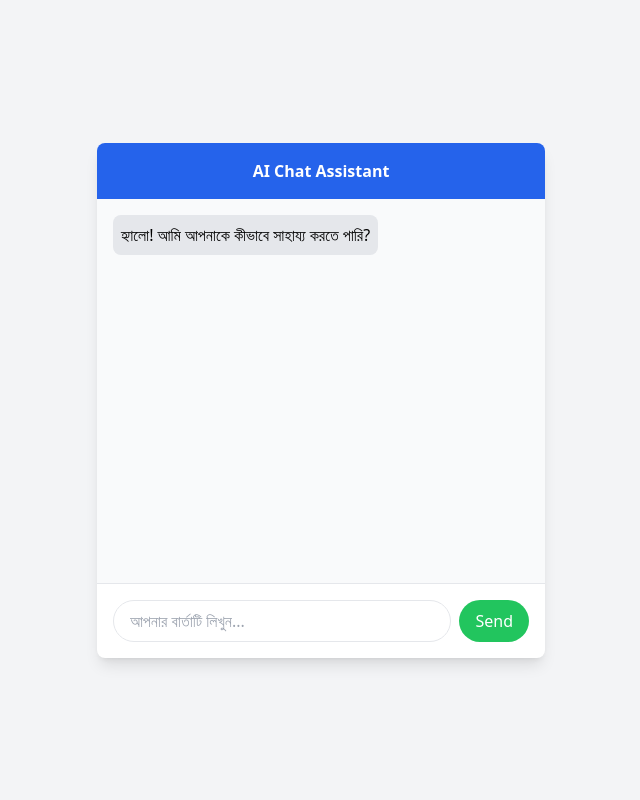
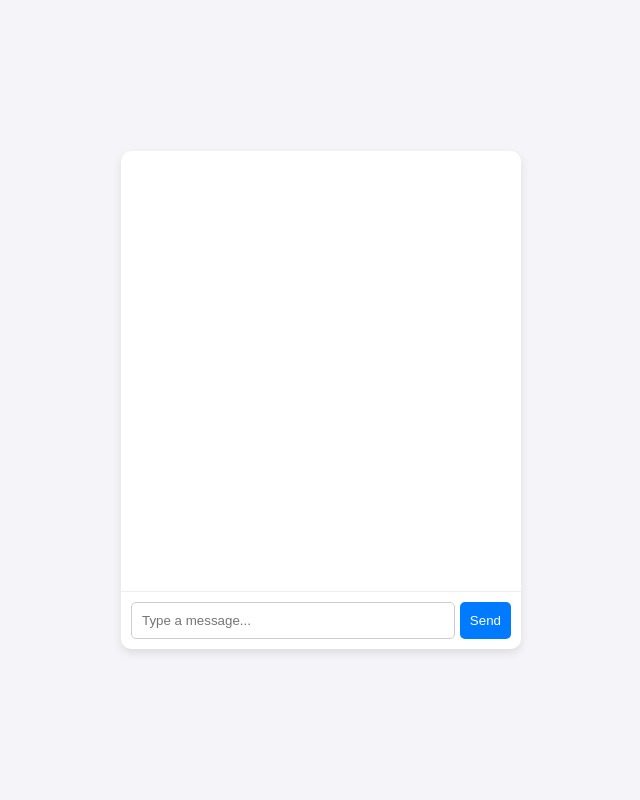
Before and after one commit to ayanmondal809811-lab/Annapurna-Tech, a Flask app: page / in a window 1280 px wide. Shown: the whole page, without its empty margins (319-959 px from the left). Run offline with Flask 3, Linux system fonts and the light colour scheme; some libraries are stand-ins or nearby versions.

Commit message:
Add files via upload

```diff
--- a/app.py
+++ b/app.py
@@ -1,10 +1,10 @@
+from flask import Flask, render_template, request, jsonify
 import requests
-from flask import Flask, render_template, request, jsonify
 
 app = Flask(__name__)
 
-# সঠিক Production URL (test ছাড়া)
-N8N_WEBHOOK_URL = "https://ayanmondal10100.app.n8n.cloud/webhook/chat-bot"
+# n8n Webhook URL (Render-e upload korar por ekhane n8n er URL ta bosiye dibe)
+N8N_WEBHOOK_URL = "YOUR_N8N_WEBHOOK_URL_HERE"
 
 @app.route('/')
 def index():
@@ -14,18 +14,18 @@ def index():
 def chat():
     user_message = request.json.get("message")
 
+    if not user_message:
+        return jsonify({"error": "No message provided"}), 400
+
     try:
-        # n8n-এ ডেটা পাঠানো হচ্ছে
+        # n8n-e data pathano hochhe
         response = requests.post(N8N_WEBHOOK_URL, json={"message": user_message})
+        data = response.json()
 
-        # যদি n8n থেকে খালি বা ভুল রেসপন্স আসে তা হ্যান্ডেল করা
-        if response.status_code == 200:
-            return jsonify(response.json())
-        else:
-            return jsonify({"output": "Error: n8n থেকে সঠিক উত্তর পাওয়া যায়নি।"})
+        # n8n theke asha reply return kora hochhe
+        return jsonify({"reply": data.get("output", "Sorry, I couldn't understand that.")})
+    except Exception as e:
+        return jsonify({"reply": "Error connecting to AI server."}), 500
 
-    except Exception as e:
-        return jsonify({"output": f"Error: {str(e)}"})
-
-if __name__ == "__main__":
-    app.run(host='0.0.0.0', port=10000)
+if __name__ == '__main__':
+    app.run(debug=True)
--- a/templates/index.html
+++ b/templates/index.html
@@ -1,49 +1,52 @@
 <!DOCTYPE html>
-<html lang="bn">
+<html lang="en">
 <head>
     <meta charset="UTF-8">
     <meta name="viewport" content="width=device-width, initial-scale=1.0">
-    <title>AI Chat Assistant</title>
-    <script src="https://cdn.tailwindcss.com"></script>
+    <title>AI Chatbot</title>
+    <style>
+        body { font-family: Arial, sans-serif; background: #f4f4f9; display: flex; justify-content: center; align-items: center; height: 100vh; margin: 0; }
+        .chat-container { width: 400px; background: white; border-radius: 10px; box-shadow: 0 4px 10px rgba(0,0,0,0.1); overflow: hidden; }
+        #chat-box { height: 400px; overflow-y: auto; padding: 20px; border-bottom: 1px solid #eee; }
+        .message { margin-bottom: 15px; }
+        .user { text-align: right; color: blue; }
+        .bot { text-align: left; color: green; }
+        .input-area { display: flex; padding: 10px; }
+        input { flex: 1; padding: 10px; border: 1px solid #ccc; border-radius: 5px; outline: none; }
+        button { padding: 10px; background: #007bff; color: white; border: none; border-radius: 5px; margin-left: 5px; cursor: pointer; }
+    </style>
 </head>
-<body class="bg-gray-100 h-screen flex items-center justify-center">
-    <div class="w-full max-w-md bg-white rounded-lg shadow-lg overflow-hidden">
-        <div class="bg-blue-600 p-4 text-white text-center font-bold">AI Chat Assistant</div>
-        <div id="chat-box" class="h-96 overflow-y-auto p-4 space-y-4 bg-gray-50">
-            <div class="text-left bg-gray-200 p-2 rounded-lg inline-block max-w-[80%]">
-                হ্যালো! আমি আপনাকে কীভাবে সাহায্য করতে পারি?
-            </div>
-        </div>
-        <div class="p-4 border-t flex gap-2">
-            <input type="text" id="user-input" class="flex-1 border rounded-full px-4 py-2 focus:outline-none focus:ring-2 focus:ring-blue-500" placeholder="আপনার বার্তাটি লিখুন...">
-            <button onclick="sendMessage()" class="bg-green-500 text-white px-4 py-2 rounded-full hover:bg-green-600">Send</button>
+<body>
+
+<div class="chat-container">
+    <div id="chat-box"></div>
+    <div class="input-area">
+        <input type="text" id="user-input" placeholder="Type a message...">
+        <button onclick="sendMessage()">Send</button>
     </div>
 </div>
 
 <script>
     async function sendMessage() {
-            const input = document.getElementById('user-input');
-            const chatBox = document.getElementById('chat-box');
+        const input = document.getElementById("user-input");
+        const chatBox = document.getElementById("chat-box");
         if (!input.value) return;
 
+        chatBox.innerHTML += `<div class="message user"><b>You:</b> ${input.value}</div>`;
         const userMsg = input.value;
-            chatBox.innerHTML += `<div class="text-right"><div class="bg-blue-500 text-white p-2 rounded-lg inline-block max-w-[80%]">${userMsg}</div></div>`;
-            input.value = '';
+        input.value = "";
 
-            try {
-                const response = await fetch('/chat', {
-                    method: 'POST',
-                    headers: {'Content-Type': 'application/json'},
-                    body: JSON.stringify({message: userMsg})
+        const response = await fetch("/chat", {
+            method: "POST",
+            headers: { "Content-Type": "application/json" },
+            body: JSON.stringify({ message: userMsg })
         });
+
         const data = await response.json();
-                const botMsg = data.output || data.message || "কোনো উত্তর পাওয়া যায়নি";
-                chatBox.innerHTML += `<div class="text-left"><div class="bg-gray-200 p-2 rounded-lg inline-block max-w-[80%]">${botMsg}</div></div>`;
-            } catch (error) {
-                chatBox.innerHTML += `<div class="text-red-500">Error: ${error.message}</div>`;
-            }
+        chatBox.innerHTML += `<div class="message bot"><b>AI:</b> ${data.reply}</div>`;
         chatBox.scrollTop = chatBox.scrollHeight;
     }
 </script>
+
 </body>
 </html>
```
Lines whose indentation alone changed are shown as unchanged.
